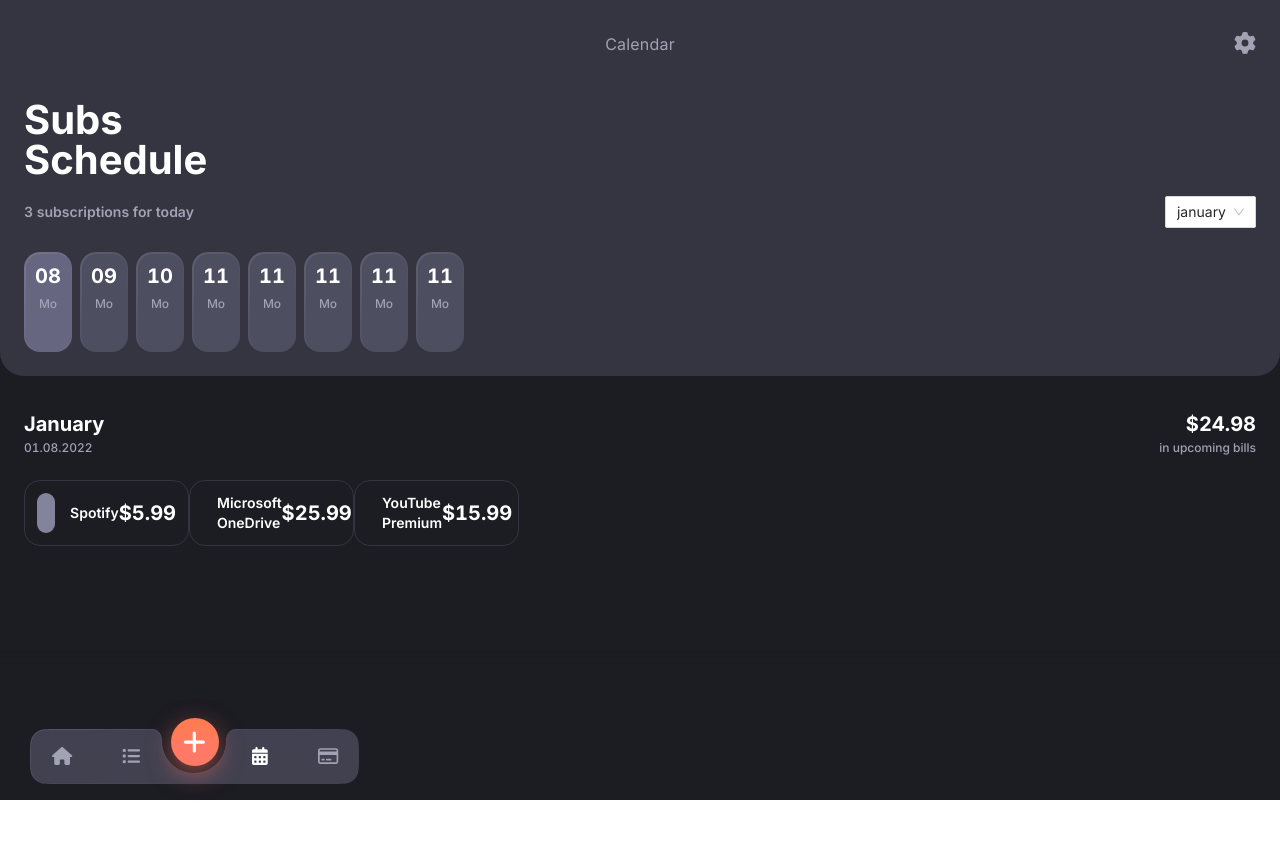
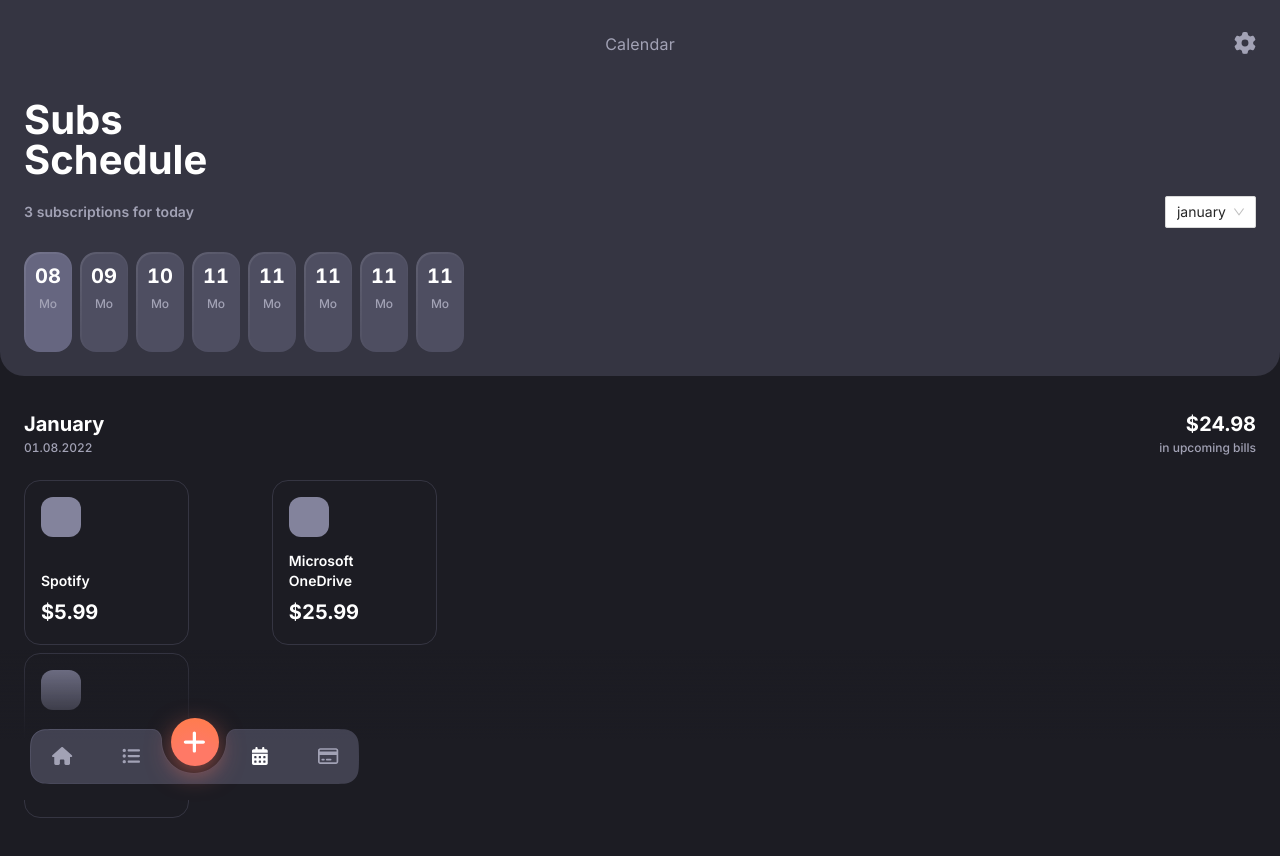
Before and after one commit to Dan-Viduykov/trackizer, a React (Create React App) app: page /calendar in a window 1280 px wide. Shown: the top 856 px of the page. Before the commit the page ends 800 px from the top, so only its background shows below. Built offline with nearby package versions, Linux system fonts and the light colour scheme.

Commit message:
refactor

```diff
--- a/src/components/SubsList/SubsList.scss
+++ b/src/components/SubsList/SubsList.scss
@@ -1,7 +1,6 @@
 @import '../../sass/style.scss';
 
 .subs {
-
     &__item {
         margin-bottom: 8px;
 
@@ -48,30 +47,27 @@
     }
 
     &--flex {
-        & .subs__item {
-            max-width: 165px;
-            min-height: 165px;
-        }
-
         display: flex;
         flex-wrap: wrap;
         justify-content: space-between;
 
         & .subs__item {
             width: 100%;
+            max-width: 165px;
+            min-height: 165px;
 
-            &__link {
+            &-link {
                 height: 100%;
                 padding: 16px;
                 flex-direction: column;
-                align-items: start;
+                align-items: flex-start;
             }
 
-            &__img {
+            &-img {
                 margin-bottom: auto;
             }
 
-            &__name {
+            &-name {
                 margin: 10px 0 5px;
             }
         }
--- a/src/pages/HomeScreen/HomeScreen.scss
+++ b/src/pages/HomeScreen/HomeScreen.scss
@@ -54,9 +54,10 @@
         padding: 8px 12px;
         border: none;
         border-radius: 100px;
-        position: relative;
         background: rgba(255, 255, 255, 0.1);
         color: $white;
+        display: inline-block;
+        position: relative;
     }
 
     &__subs {}
--- a/src/pages/HomeScreen/HomeScreen.tsx
+++ b/src/pages/HomeScreen/HomeScreen.tsx
@@ -2,16 +2,20 @@ import { FC } from "react";
 import './HomeScreen.scss'
 
 import logo from '../../assets/svg/logo.svg'
-import Indicator from "./Indicator/Indicator";
+import Indicator from "./Indicator";
 import Statistics from "./Statistics";
+import SubsMode from "./SubsMode";
 
 import SubsList from "../../components/SubsList";
 import BottomBar from "../../components/BottomBar";
 import HeaderTopMenu from "../../components/HeaderTopMenu";
 
-import SubsMode from "./SubsMode";
+import { Link } from "react-router-dom";
+import { useAppSelector } from "../../core/hooks/redux";
 
 const HomeScreen: FC = () => {
+    const { moneySpent } = useAppSelector(state => state.appReducer)
+
     return (
         <main className="home shadow-screen">
             <section className="home__section section bookmark">
@@ -22,8 +26,8 @@ const HomeScreen: FC = () => {
                             <Indicator />
                         </div>
                         <img className="home__logo" src={logo} alt="logo" />
-                        <p className="home__total-price ft-7">$1,235</p>
-                        <button className="home__total-btn ft-1 border">See your budget</button>
+                        <p className="home__total-price ft-7">${moneySpent}</p>
+                        <Link to='/budgets' className="home__total-btn ft-1 border">See your budget</Link>
                     </div>
                     <Statistics />
                 </div>
```
